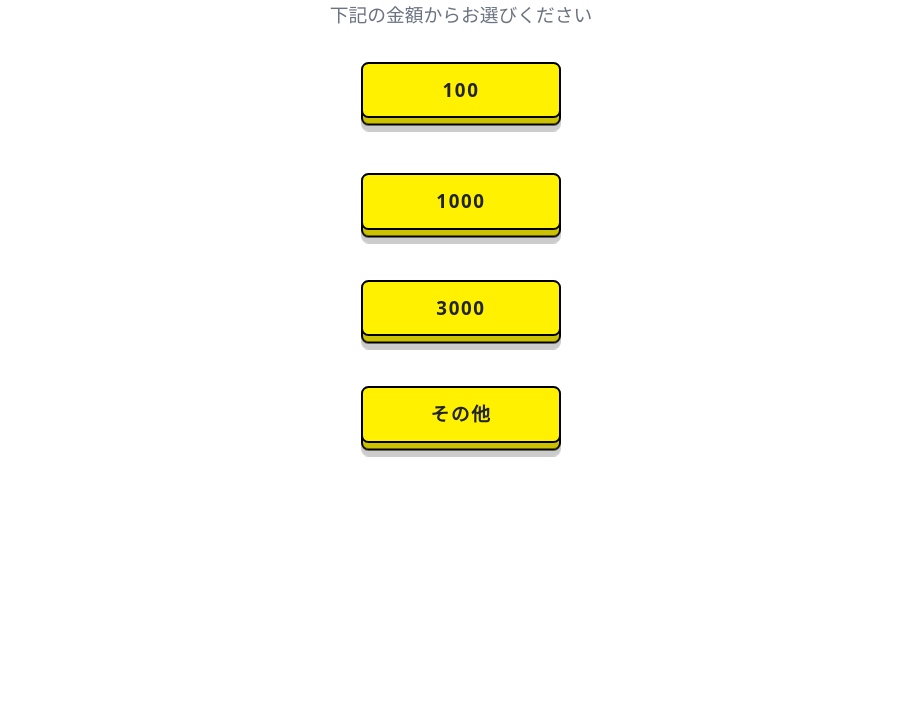
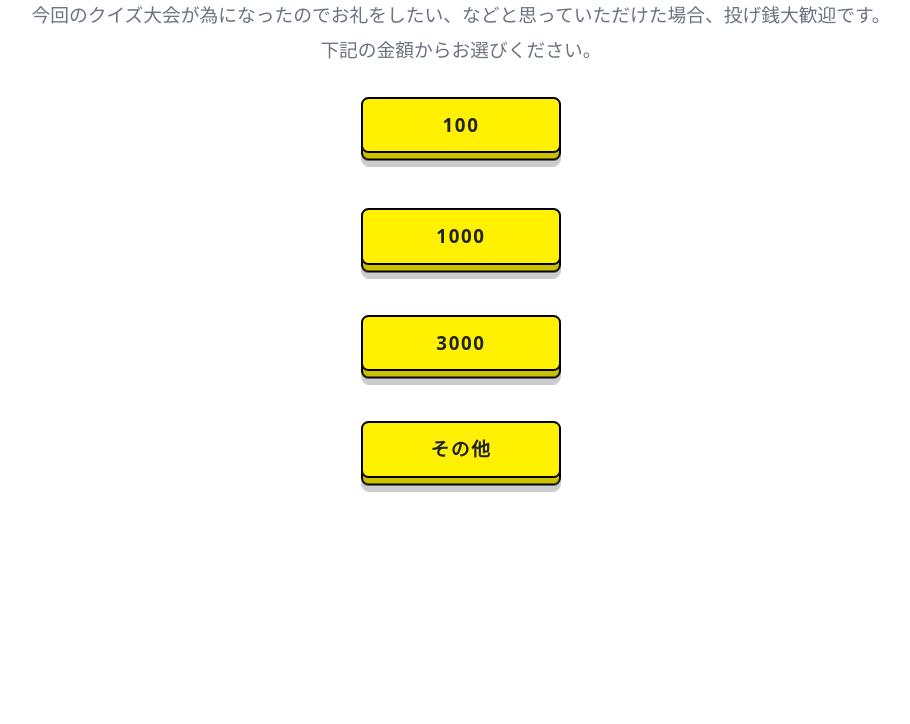
Before and after one commit to Ryohei273/ryo-nagesen, a plain HTML site: page index.html in a window 1280 px wide. Shown: the part 76-800 px from the top of the page, without its empty margins (179-1089 px from the left). Drawn offline with nearby package versions, Linux system fonts and the light colour scheme.

Commit message:
文章追加

```diff
--- a/index.html
+++ b/index.html
@@ -134,7 +134,9 @@
     <div>
         <p class=" text-center text-3xl sm:text-5xl text-gray-700 font-bold underline underline-offset-4">りょう＆のんのん<span
                 class=" text-2xl sm:text-4xl"> への </span>投げ銭</p>
-        <p class=" mt-10 text-center text-2xl sm:text-3xl text-gray-500">下記の金額からお選びください</p>
+        <p class=" mt-10 text-center text-2xl sm:text-3xl text-gray-500">今回のクイズ大会が為になったのでお礼をしたい、などと思っていただけた場合、投げ銭大歓迎です。
+        </p>
+        <p class=" mt-5 text-center text-2xl sm:text-3xl text-gray-500">下記の金額からお選びください。</p>
     </div>
     <div class=" mt-14 flex flex-col space-y-20 max-w-[200px] mx-auto ">
         <a href="https://buy.stripe.com/5kAdS80fogpmgpy6oo" class="btn btn-custom01">
```
